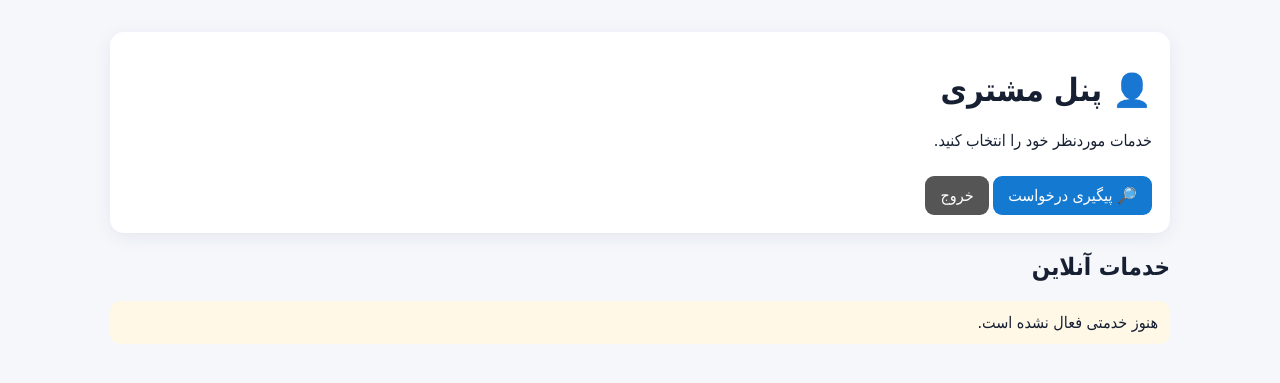
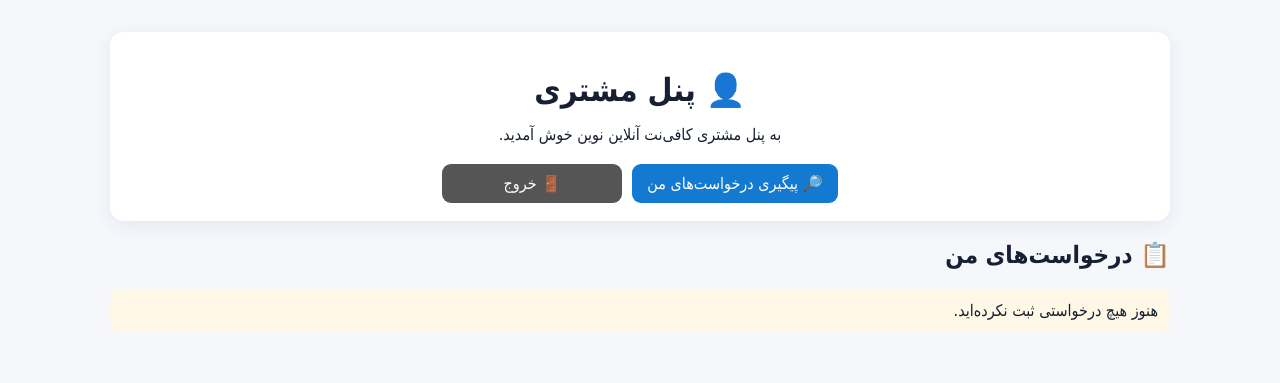
Before and after one commit to amhmdy307-stack/online-novin, a Flask app: template templates/customer.html in a window 1280 px wide. Shown: the top 383 px of the page. Run offline with Flask 3, Linux system fonts and the light colour scheme; the template is opened without the code that fills it, so the values that code supplies are empty.

Commit message:
Update customer.html

```diff
--- a/templates/customer.html
+++ b/templates/customer.html
@@ -2,98 +2,118 @@
 
 {% block content %}
 
-<div class="card">
+<style>
+    .customer-header {
+        text-align: center;
+        margin-bottom: 20px;
+    }
+
+    .customer-header h1 {
+        margin-bottom: 8px;
+    }
+
+    .customer-actions {
+        display: flex;
+        gap: 10px;
+        flex-wrap: wrap;
+        justify-content: center;
+        margin-top: 20px;
+    }
+
+    .customer-action {
+        min-width: 180px;
+        text-align: center;
+    }
+
+    .request-card {
+        position: relative;
+    }
+
+    .status {
+        display: inline-block;
+        padding: 6px 12px;
+        border-radius: 8px;
+        background: #eef4ff;
+        font-weight: bold;
+    }
+
+    .tracking-code {
+        font-weight: bold;
+        direction: ltr;
+        display: inline-block;
+    }
+
+    @media (max-width: 600px) {
+
+        .customer-action {
+            width: 100%;
+        }
+
+    }
+</style>
+
+
+<!-- سربرگ پنل مشتری -->
+<div class="card customer-header">
+
     <h1>👤 پنل مشتری</h1>
-    <p>خدمات موردنظر خود را انتخاب کنید.</p>
 
-    <a
-        href="{{ url_for('tracking') }}"
-        class="btn"
-        style="margin-top:10px;"
-    >
-        🔎 پیگیری درخواست
-    </a>
+    {% if customer and customer.name and customer.name != 'مشتری' %}
+        <p>
+            خوش آمدید
+            <strong>{{ customer.name }}</strong>
+        </p>
+    {% else %}
+        <p>
+            به پنل مشتری کافی‌نت آنلاین نوین خوش آمدید.
+        </p>
+    {% endif %}
 
-    <a
-        href="{{ url_for('customer_logout') }}"
-        class="btn"
-        style="margin-top:10px;background:#555;"
-    >
-        خروج
-    </a>
+
+    <div class="customer-actions">
+
+        <!-- پیگیری فقط داخل پنل مشتری -->
+        <a
+            href="#requests"
+            class="btn customer-action"
+        >
+            🔎 پیگیری درخواست‌های من
+        </a>
+
+
+        <a
+            href="{{ url_for('customer_logout') }}"
+            class="btn customer-action"
+            style="background:#555;"
+        >
+            🚪 خروج
+        </a>
+
+    </div>
+
 </div>
 
 
-<h2>خدمات آنلاین</h2>
+<!-- اطلاعیه‌ها -->
+{% if notifications %}
 
-{% for s in services %}
+<h2>🔔 اطلاعیه‌ها</h2>
 
-<div class="card">
-
-    <h2>{{ s.name }}</h2>
-
-    {% if s.description %}
-        <p>{{ s.description }}</p>
-    {% endif %}
-
-    {% if s.price %}
-        <p>
-            <strong>
-                قیمت:
-                {{ "{:,}".format(s.price) }}
-                ریال
-            </strong>
-        </p>
-    {% else %}
-        <p>
-            <strong>قیمت: تماس بگیرید</strong>
-        </p>
-    {% endif %}
-
-    <a
-        class="btn"
-        href="{{ url_for('service', sid=s.id) }}"
-    >
-        ثبت درخواست
-    </a>
-
-</div>
-
-{% else %}
+{% for n in notifications %}
 
 <div class="notice">
-    هنوز خدمتی فعال نشده است.
-</div>
 
-{% endfor %}
-
-
-{% if requests %}
-
-<h2>درخواست‌های من</h2>
-
-{% for r in requests %}
-
-<div class="card">
-
-    <h3>{{ r.service_name }}</h3>
+    <strong>{{ n.title }}</strong>
 
     <p>
-        کد پیگیری:
-        <strong>{{ r.tracking_code }}</strong>
+        {{ n.message }}
     </p>
 
-    <p>
-        وضعیت:
-        <strong>{{ r.status }}</strong>
-    </p>
-
-    <a
-        class="btn"
-        href="{{ url_for('customer_request', rid=r.id) }}"
-    >
-        مشاهده درخواست
-    </a>
+    {% if n.created_at %}
+        <small>
+            {{ n.created_at }}
+        </small>
+    {% endif %}
 
 </div>
 
@@ -101,4 +121,89 @@
 
 {% endif %}
 
+
+<!-- درخواست‌های مشتری -->
+<div id="requests">
+
+    <h2>📋 درخواست‌های من</h2>
+
+
+    {% if requests %}
+
+        {% for r in requests %}
+
+        <div class="card request-card">
+
+            <h3>
+                {{ r.service_name }}
+            </h3>
+
+
+            <p>
+                کد پیگیری:
+                <span class="tracking-code">
+                    {{ r.tracking_code }}
+                </span>
+            </p>
+
+
+            <p>
+                وضعیت:
+                <span class="status">
+                    {{ r.status }}
+                </span>
+            </p>
+
+
+            {% if r.total_price %}
+
+            <p>
+                مبلغ کل:
+                <strong>
+                    {{ "{:,}".format(r.total_price) }}
+                    ریال
+                </strong>
+            </p>
+
+            {% endif %}
+
+
+            {% if r.paid_price %}
+
+            <p>
+                مبلغ پرداخت‌شده:
+                <strong>
+                    {{ "{:,}".format(r.paid_price) }}
+                    ریال
+                </strong>
+            </p>
+
+            {% endif %}
+
+
+            <a
+                class="btn"
+                href="{{ url_for('customer_request', rid=r.id) }}"
+            >
+                👁 مشاهده جزئیات و پیگیری
+            </a>
+
+        </div>
+
+        {% endfor %}
+
+
+    {% else %}
+
+        <div class="notice">
+
+            هنوز هیچ درخواستی ثبت نکرده‌اید.
+
+        </div>
+
+    {% endif %}
+
+</div>
+
+
 {% endblock %}
```
